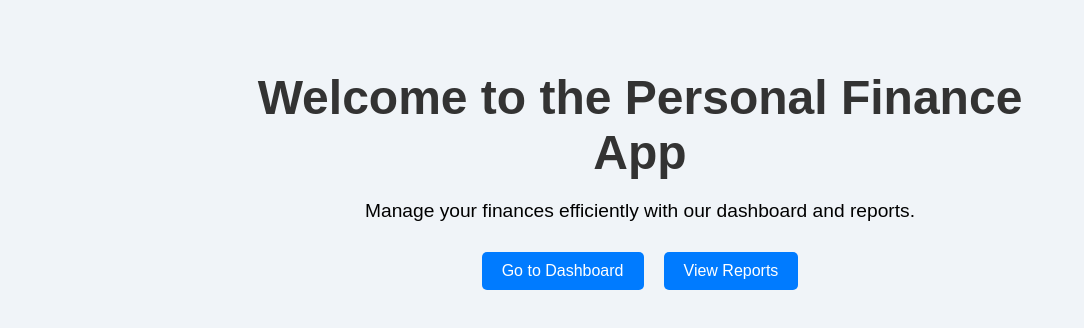
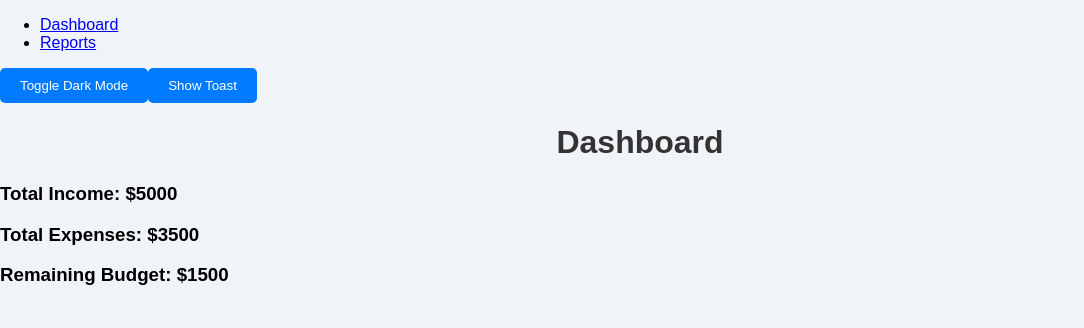
Before and after one commit to Sayan20899/personal-finance-app, a React (Create React App) app: page / in a window 1280 px wide. Shown: the top 328 px of the page, without its empty margins (0-1084 px from the left). Built offline with nearby package versions, Linux system fonts and the light colour scheme.

Commit message:
Update App.js

```diff
--- a/src/App.js
+++ b/src/App.js
@@ -1,33 +1,57 @@
-import React from 'react';
+import React, { useState } from 'react';
 import { BrowserRouter as Router, Route, Routes } from 'react-router-dom';
-
-// Import the FinanceProvider from the context
 import { FinanceProvider } from './context/FinanceContext';
-
-// Import the page components
-import HomePage from './pages/HomePage';
 import Dashboard from './pages/Dashboard';
 import Reports from './pages/Reports';
-
-// Import the Navbar component (optional if you want it in the cover page)
-import Navbar from './components/Navbar'; // Optional, if you want the Navbar globally
-
-// Import the CSS file for styling
-import './styles.css';
+import Navbar from './components/Navbar';
 
 const App = () => {
+  const [darkMode, setDarkMode] = useState(false);
+  const [showToast, setShowToast] = useState(false);
+
+  const notify = () => {
+    setShowToast(true);
+    setTimeout(() => setShowToast(false), 3000);
+  };
+
   return (
     <FinanceProvider>
       <Router>
-        <div className="App">
-          {/* Optional: Include Navbar if you want it across all pages */}
-          {/* <Navbar /> */}
+        <div className={darkMode ? 'dark' : ''}>
+          <div className="flex h-screen bg-gray-100 dark:bg-gray-900 text-gray-900 dark:text-white">
+            {/* Navbar for navigation */}
+            <Navbar />
+            <div className="flex-1 p-6">
+              {/* Toggle Dark Mode */}
+              <button
+                onClick={() => setDarkMode(!darkMode)}
+                className="mb-4 px-4 py-2 bg-blue-600 text-white rounded-lg"
+              >
+                Toggle {darkMode ? 'Light' : 'Dark'} Mode
+              </button>
 
-          <Routes>
-            <Route path="/" element={<HomePage />} />    {/* Cover page route */}
-            <Route path="/dashboard" element={<Dashboard />} />
-            <Route path="/reports" element={<Reports />} />
-          </Routes>
+              {/* Toast notification button */}
+              <button
+                onClick={notify}
+                className="ml-4 mb-4 px-4 py-2 bg-green-500 text-white rounded-lg"
+              >
+                Show Toast
+              </button>
+
+              {/* Routes for navigating between Dashboard and Reports */}
+              <Routes>
+                <Route path="/" element={<Dashboard />} />
+                <Route path="/reports" element={<Reports />} />
+              </Routes>
+
+              {/* Toast Notification */}
+              {showToast && (
+                <div className="fixed bottom-4 right-4 bg-blue-500 text-white p-4 rounded-lg shadow-lg">
+                  Data saved successfully!
+                </div>
+              )}
+            </div>
+          </div>
         </div>
       </Router>
     </FinanceProvider>
```
